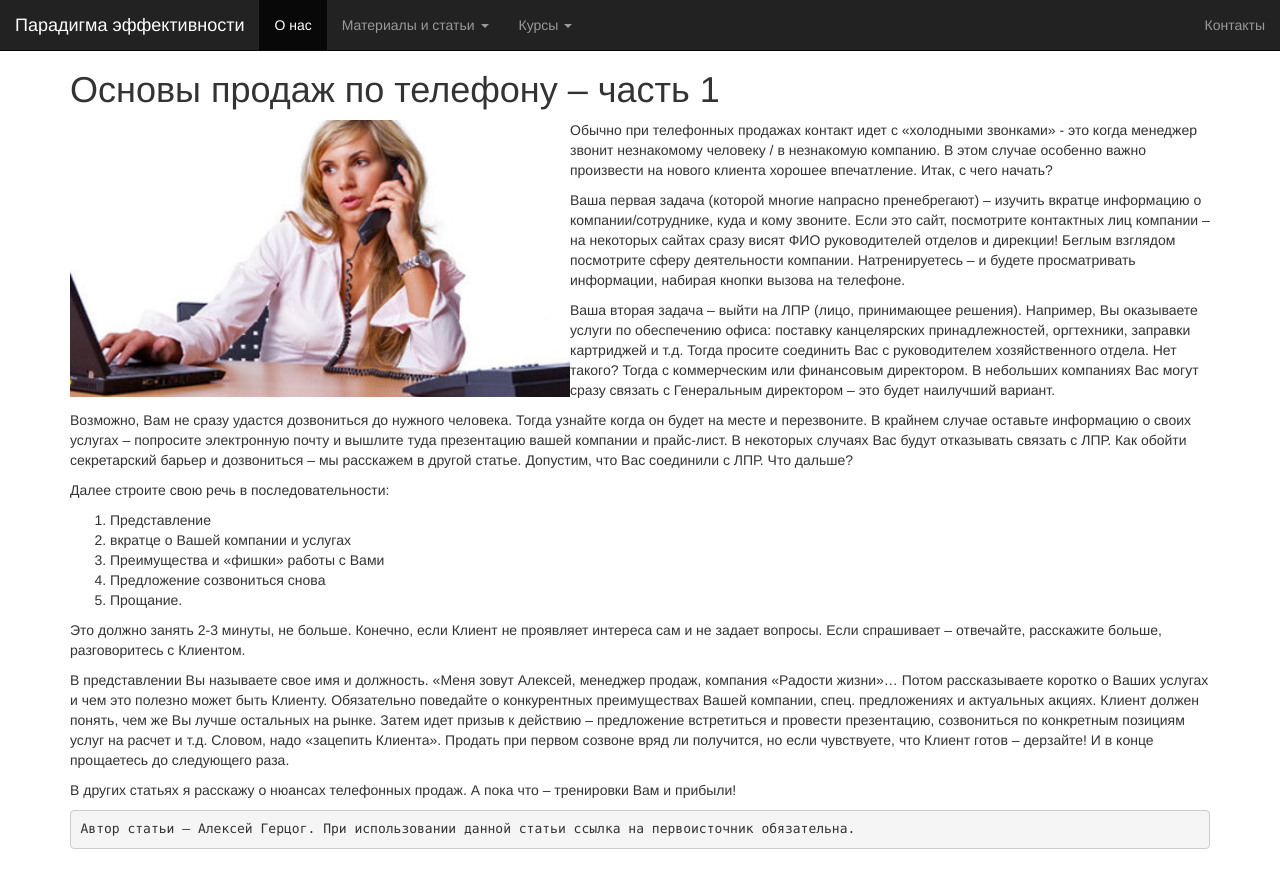
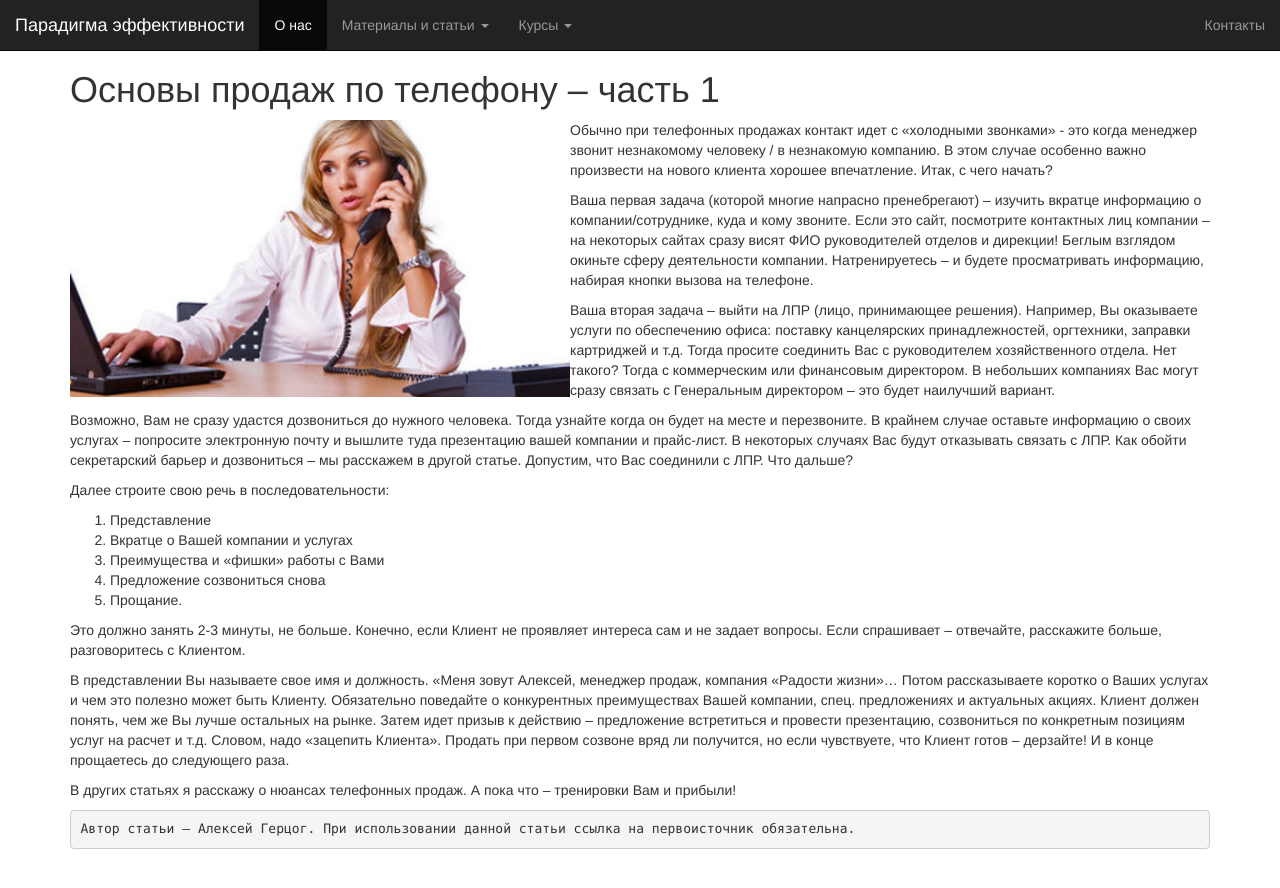
Before and after one commit to EfficiencyParadigm/EfficiencyParadigm.github.io, a Jekyll site: the page built from content/businessContent/telesales1.md, in a window 1280 px wide and 900 px high. Shown: the top 888 px of the window. Built offline with Jekyll 4.4.1, drawn with Linux system fonts in a browser that asks for light colours.

Commit message:
Update telesales1.md

```diff
--- a/content/businessContent/telesales1.md
+++ b/content/businessContent/telesales1.md
@@ -8,7 +8,7 @@ title: Деловая эффективность duplicate
 
 Обычно при телефонных продажах контакт идет с «холодными звонками» - это когда менеджер звонит незнакомому человеку / в незнакомую компанию. В этом случае особенно важно произвести на нового клиента хорошее впечатление. Итак, с чего начать?
 
-Ваша первая задача (которой многие напрасно пренебрегают) – изучить вкратце информацию о компании/сотруднике, куда и кому звоните. Если это сайт, посмотрите контактных лиц компании – на некоторых сайтах сразу висят ФИО руководителей отделов и дирекции! Беглым взглядом посмотрите сферу деятельности компании. Натренируетесь – и будете просматривать информации, набирая кнопки вызова на телефоне.
+Ваша первая задача (которой многие напрасно пренебрегают) – изучить вкратце информацию о компании/сотруднике, куда и кому звоните. Если это сайт, посмотрите контактных лиц компании – на некоторых сайтах сразу висят ФИО руководителей отделов и дирекции! Беглым взглядом окиньте сферу деятельности компании. Натренируетесь – и будете просматривать информацию, набирая кнопки вызова на телефоне.
 
 Ваша вторая задача – выйти на ЛПР (лицо, принимающее решения). Например, Вы оказываете услуги по обеспечению офиса: поставку канцелярских принадлежностей, оргтехники, заправки картриджей и т.д. Тогда просите соединить Вас с руководителем хозяйственного отдела. Нет такого? Тогда с коммерческим или финансовым директором. В небольших компаниях Вас могут сразу связать с Генеральным директором – это будет наилучший вариант.
 
@@ -17,7 +17,7 @@ title: Деловая эффективность duplicate
 Далее строите свою речь в последовательности:
 
 1.  Представление
-1.  вкратце о Вашей компании и услугах
+1.  Вкратце о Вашей компании и услугах
 1.  Преимущества и «фишки» работы с Вами
 1.  Предложение созвониться снова
 1.  Прощание.
```
